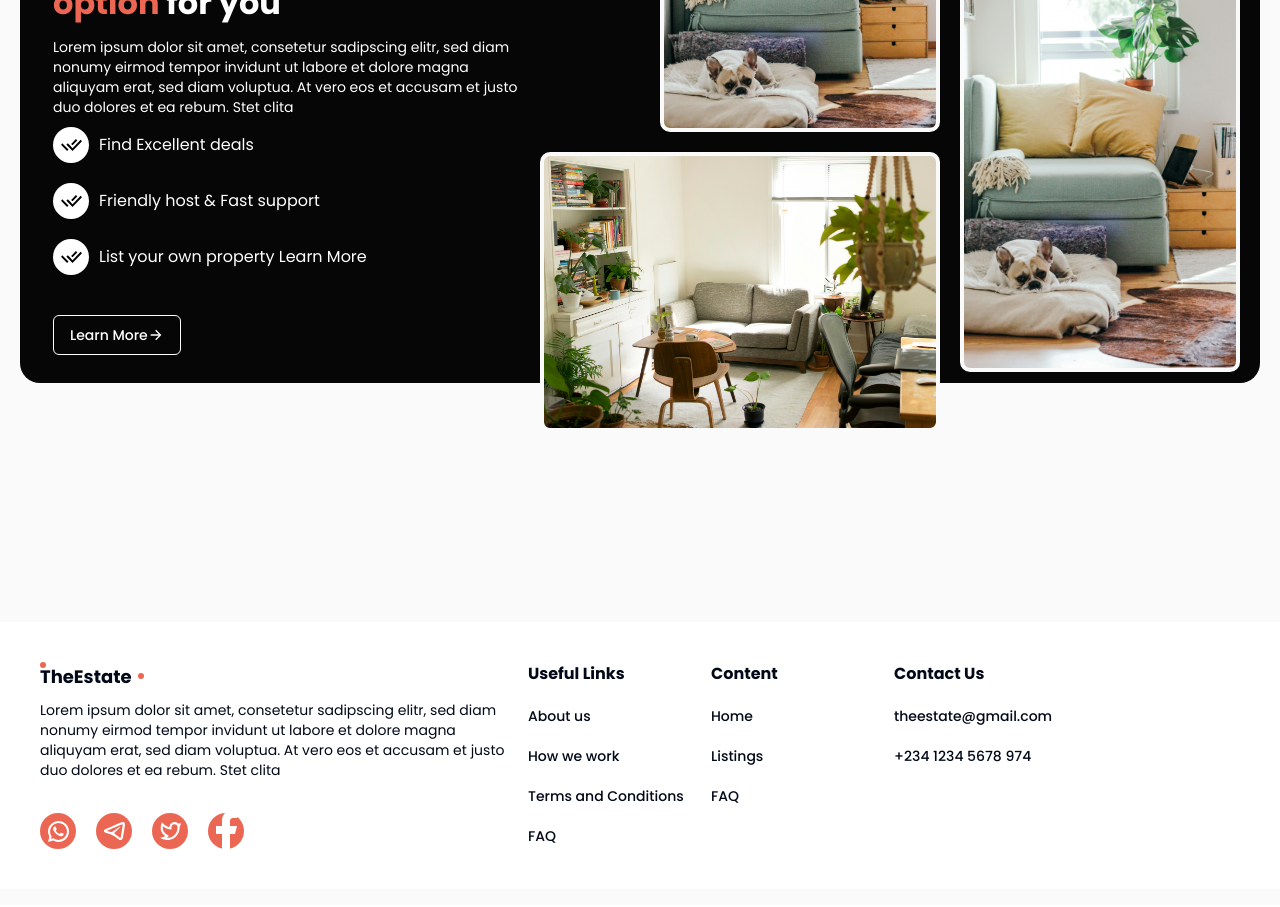
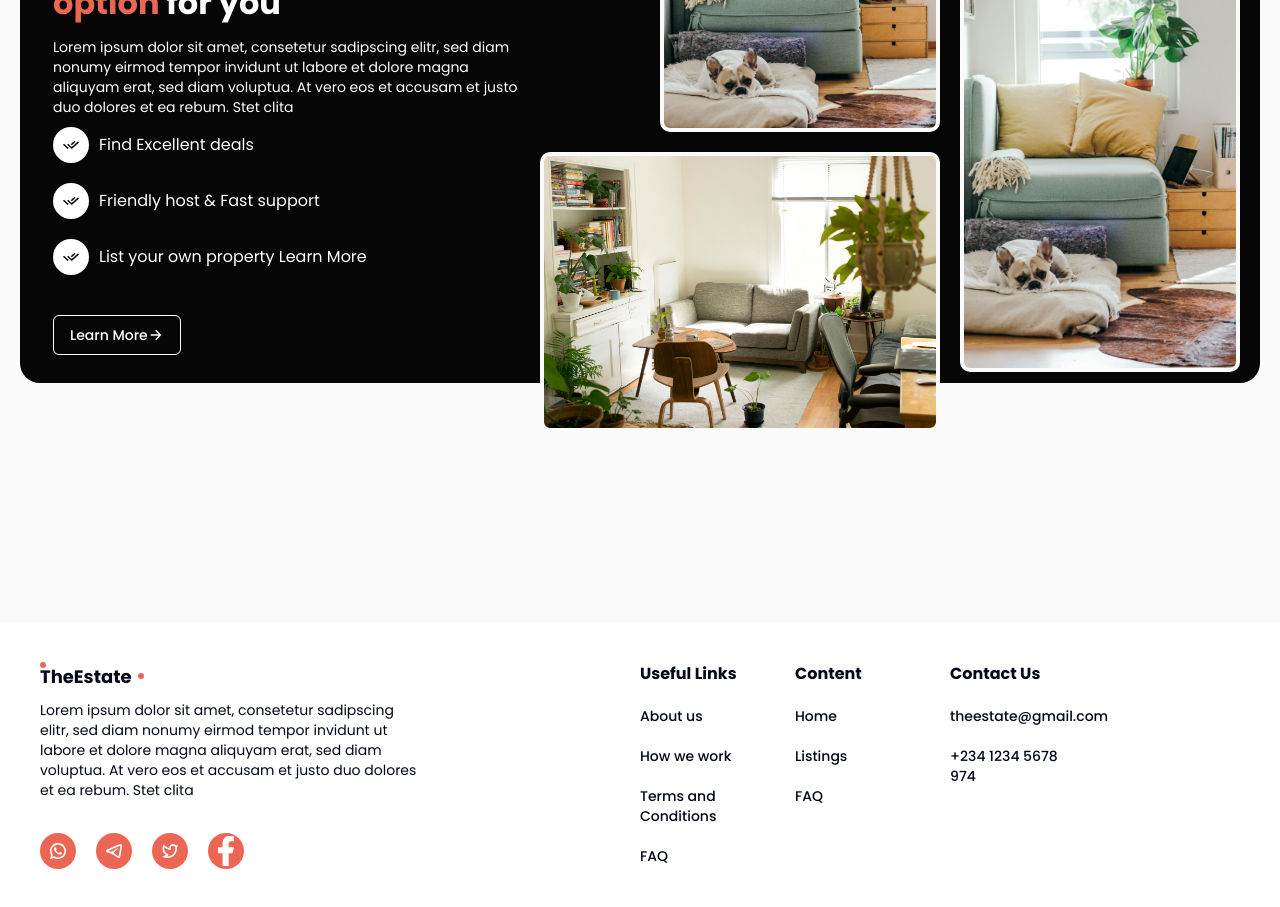
Before and after one commit to idamvictor/realestate, a Next.js app: page / in a window 1280 px wide. Shown: the part 4600-5507 px from the top of the page. Built offline with nearby package versions, Linux system fonts and the light colour scheme.

Commit message:
fix deploy errors

```diff
--- a/components/Explore.tsx
+++ b/components/Explore.tsx
@@ -20,31 +20,37 @@ const Explore = () => {
           count="5"
           items={[
             <Category
+              key={1}
               category="Houses"
               description="144 Available"
               icon="/icons/house.svg"
             />,
             <Category
+              key={2}
               category="Houses"
               description="144 Available"
               icon="/icons/house.svg"
             />,
             <Category
+              key={3}
               category="Houses"
               description="144 Available"
               icon="/icons/house.svg"
             />,
             <Category
+              key={4}
               category="Houses"
               description="144 Available"
               icon="/icons/house.svg"
             />,
             <Category
+              key={5}
               category="Houses"
               description="144 Available"
               icon="/icons/house.svg"
             />,
             <Category
+              key={6}
               category="Houses"
               description="144 Available"
               icon="/icons/house.svg"
--- a/components/Footer.tsx
+++ b/components/Footer.tsx
@@ -1,13 +1,12 @@
 import React from "react";
 import Logo from "./Logo";
-import SectionWrapper from "./SectionWrapper";
 import IconAvatar from "./IconAvatar";
 import FooterLinkItem from "./FooterLinkItem";
 
 const Footer = () => {
   return (
-    <div className="grid grid-cols-5 mt-[64px] md:mt-[130px] bg-white p-10 gap-5">
-      <div className="col-span-5 md:col-span-2 flex flex-col">
+    <div className="grid grid-cols-6 mt-[64px] md:mt-[130px] bg-white p-10 gap-5">
+      <div className="col-span-6 md:col-span-2 flex flex-col">
         <Logo />
         <p className="text-sm mt-[10px]">
           Lorem ipsum dolor sit amet, consetetur sadipscing elitr, sed diam
@@ -22,7 +21,7 @@ const Footer = () => {
           <IconAvatar image="/icons/facebook.svg" bg="estate-orange-1" />
         </div>
       </div>
-      <div className="col-span-5 md:col-span-3 grid grid-cols-2 lg:grid-cols-4 gap-5 mt-10 md:mt-[unset]">
+      <div className="col-span-6 md:col-span-4 md:col-start-4 grid grid-cols-2 lg:grid-cols-4 gap-5 mt-10 md:mt-[unset]">
         <div className="col-span-1">
           <p className="font-semibold">Useful Links</p>
           <ul className="space-y-5 mt-5">
--- a/components/IconAvatar.tsx
+++ b/components/IconAvatar.tsx
@@ -4,8 +4,8 @@ import React from "react";
 
 const IconAvatar = ({ image, bg }: { image: string; bg?: string }) => {
   const iaClass = bg
-    ? `bg-${bg} w-[36px] h-[36px] rounded-full flex items-center justify-center`
-    : "w-[36px] h-[36px] bg-white rounded-full flex items-center justify-center";
+    ? `bg-${bg} w-[36px] h-[36px] rounded-full flex items-center justify-center p-[10px]`
+    : "w-[36px] h-[36px] bg-white rounded-full flex items-center justify-center p-[10px]";
   return (
     <div className={iaClass}>
       <Image alt="" width={21} height={12} src={image} />
--- a/components/Listings.tsx
+++ b/components/Listings.tsx
@@ -10,6 +10,7 @@ const Listings = () => {
         count="3"
         items={[
           <Listing
+            key={1}
             beds={2}
             cars={2}
             image="vertical-house.jpg"
@@ -20,6 +21,7 @@ const Listings = () => {
             toilet={2}
           />,
           <Listing
+            key={2}
             beds={2}
             cars={2}
             image="vertical-house.jpg"
@@ -30,6 +32,7 @@ const Listings = () => {
             toilet={2}
           />,
           <Listing
+            key={3}
             beds={2}
             cars={2}
             image="vertical-house.jpg"
@@ -40,6 +43,7 @@ const Listings = () => {
             toilet={2}
           />,
           <Listing
+            key={4}
             beds={2}
             cars={2}
             image="vertical-house.jpg"
@@ -50,6 +54,7 @@ const Listings = () => {
             toilet={2}
           />,
           <Listing
+            key={5}
             beds={2}
             cars={2}
             image="vertical-house.jpg"
@@ -60,6 +65,7 @@ const Listings = () => {
             toilet={2}
           />,
           <Listing
+            key={6}
             beds={2}
             cars={2}
             image="vertical-house.jpg"
--- a/components/RightSellingOption.tsx
+++ b/components/RightSellingOption.tsx
@@ -17,7 +17,7 @@ const RightSellingOption = () => {
       <div className="absolute lg:mx-5 top-0 left-0 bg-estate-black-1 grid grid-cols-5 h-[492px] text-white mt-[59px] lg:mt-[119px] lg:rounded-estate-border-radius-2 pl-5 lg:pl-[33px]  pt-[40px] pb-[67px]">
         <div className="col-span-5 lg:col-span-2">
           <p className="font-bold text-[20px] lg:text-[32px]">
-            Let's find the right{" "}
+            Let&#39;s find the right{" "}
             <span className="text-estate-orange-1">selling option</span> for you
           </p>
           <p className="text-sm mt-[10px]">
--- a/components/UserReviews.tsx
+++ b/components/UserReviews.tsx
@@ -44,10 +44,10 @@ const UserReviews = () => {
         <CarouselSize
           count="1"
           items={[
-            <UserReview />,
-            <UserReview />,
-            <UserReview />,
-            <UserReview />,
+            <UserReview key={1} />,
+            <UserReview key={2} />,
+            <UserReview key={3} />,
+            <UserReview key={4} />,
           ]}
         />
       </div>
```
